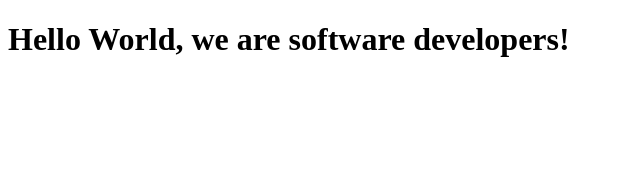
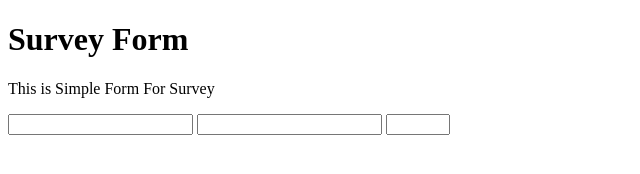
Before and after one commit to LIBERCOSOFT/Abdul-Kolapo-Micronauts, a plain HTML site: page index.html in a window 1280 px wide. Shown: the whole page, without its empty margins (0-640 px from the left). Drawn offline with Linux system fonts and the light colour scheme.

Commit message:
implemented user stories from 1 to 9

```diff
--- a/index.html
+++ b/index.html
@@ -8,7 +8,14 @@
 
   <body>
     <script src="https://cdn.freecodecamp.org/testable-projects-fcc/v1/bundle.js"></script>
-    <h1>Hello World, we are software developers!</h1>
+    <h1 id="title">Survey Form</h1>
+    <p id="description">This is Simple Form For Survey</p>
+    <form id="survey-form">
+      <input type="text" id="name" required>
+      <input type="email"  id="email" required>
+      <input type="number" id="number" min="1" max="100">
+
+    </form>
     <script src="js/index.js"></script>
   </body>
 </html>
```
